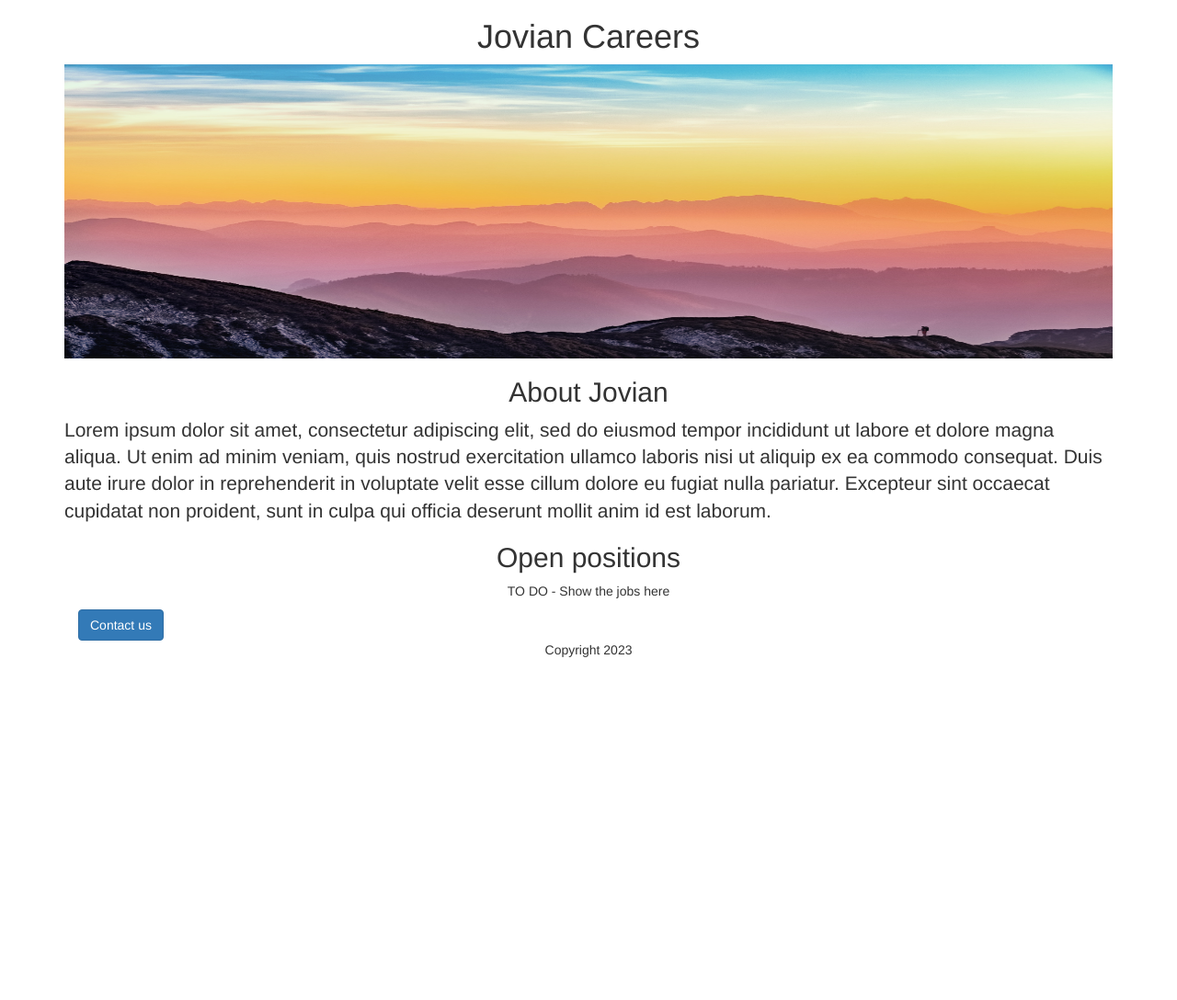
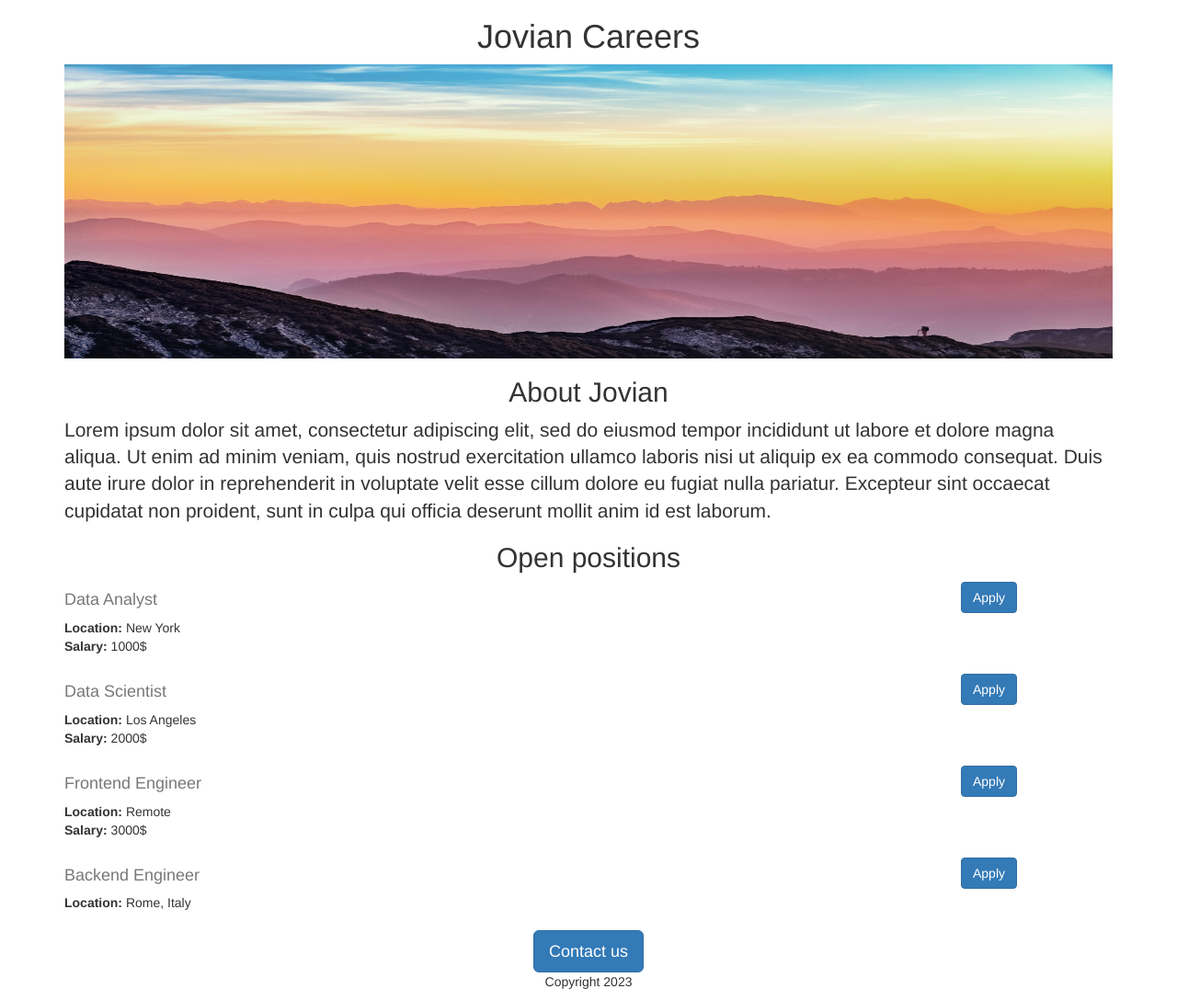
Before and after one commit to rosepad21/web-development-project-v2, a Flask app: page / in a window 1280 px wide. Shown: the whole page at 92% size. Before the commit the page ends 715 px from the top, so only its background shows below. Run offline with Flask 2, Linux system fonts and the light colour scheme.

Commit message:
added jobs section using dynamic data

```diff
--- a/app.py
+++ b/app.py
@@ -1,11 +1,41 @@
-from flask import Flask, render_template
+from flask import Flask, render_template, jsonify
 
 app = Flask(__name__)
+
+JOBS = [
+  {
+    'id': 1,
+    'title': 'Data Analyst',
+    'location': 'New York',
+    'salary': '1000$'
+  },
+  {
+    'id': 2,
+    'title': 'Data Scientist',
+    'location': 'Los Angeles',
+    'salary': '2000$'
+  },
+  {
+    'id': 3,
+    'title': 'Frontend Engineer',
+    'location': 'Remote',
+    'salary': '3000$'
+  },
+  {
+    'id': 4,
+    'title': 'Backend Engineer',
+    'location': 'Rome, Italy'
+  }
+]
 
 # creating a route, a part of the url after the domain name
 @app.route('/')
 def hello_world():
-  return render_template('home.html')
+  return render_template('home.html', jobs=JOBS)
+
+@app.route('/jobs')
+def list_jobs():
+  return jsonify(JOBS)
 
 if __name__ == '__main__':
   app.run(host='0.0.0.0', debug=True)
--- a/templates/home.html
+++ b/templates/home.html
@@ -28,11 +28,17 @@
       Lorem ipsum dolor sit amet, consectetur adipiscing elit, sed do eiusmod tempor incididunt ut labore et dolore magna aliqua. Ut enim ad minim veniam, quis nostrud exercitation ullamco laboris nisi ut aliquip ex ea commodo consequat. Duis aute irure dolor in reprehenderit in voluptate velit esse cillum dolore eu fugiat nulla pariatur. Excepteur sint occaecat cupidatat non proident, sunt in culpa qui officia deserunt mollit anim id est laborum.
     </p>
     <h2 class='text-center'>Open positions</h2>
-    <p class='text-center'>TO DO - Show the jobs here</p>
-    <div class='container'>
-    <button class="btn btn-primary">Contact us</button>
+    <div>
+      <!-- This isn't a HTML syntax, but something Flask allows us to do-->
+      <!--{{jobs}}-->
+      {% for job in jobs %}
+        {% include 'jobitem.html' %}
+      {% endfor %}
     </div>
-    <p class='text-center'>Copyright 2023</p>
+    <div class='text-center'>
+    <button class="btn btn-primary btn-lg">Contact us</button>
+    <p class='mt-10'>Copyright 2023</p>
+    </div>
     </div>
   </body>
 </html>
--- /dev/null
+++ b/templates/jobitem.html
@@ -0,0 +1,16 @@
+<div class='row' style='margin-bottom:16px; padding-bottom:4px;'>
+  <div class='col-md-10'>
+    <h4 style='color: rgb(120,120,120); margin-bottm: 4px;'>
+    {{job['title']}}
+    </h4>
+    <div><b>Location:</b> {{job['location']}}</div>
+    {% if 'salary' in job %}
+    <div>
+      <b>Salary:</b> {{job['salary']}}
+    </div>
+    {% endif %}
+  </div>
+  <div class='col-md-2'>
+  <button type="button" class="btn btn-primary">Apply</button>
+  </div>
+</div>
```
